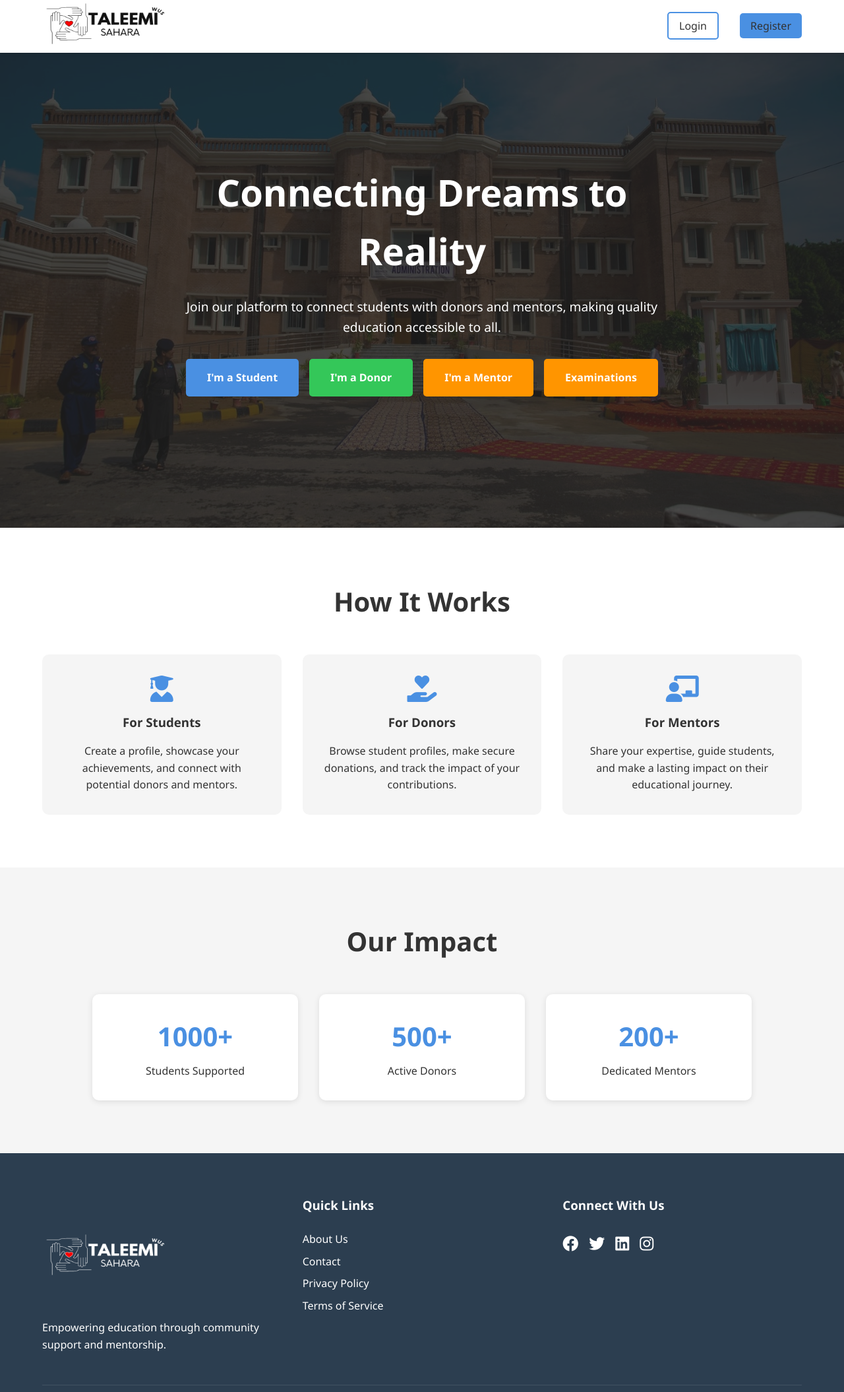
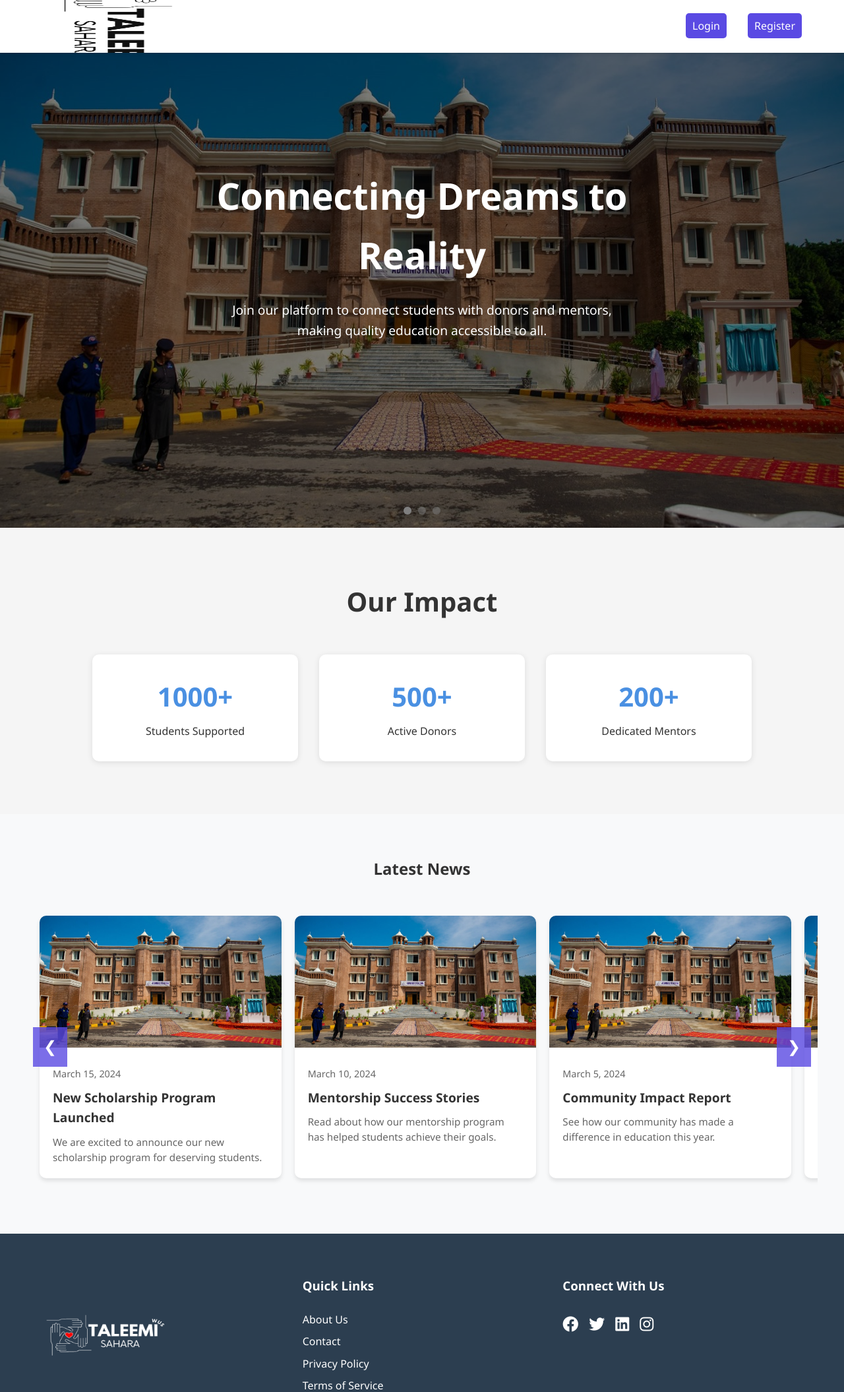
Before and after one commit to ZainUlBasit/TaleemiSahara-App, a PHP site: page / in a window 1280 px wide. Shown: the top 2110 px of the page at 66% size. Run offline with PHP 8.4, Linux system fonts and the light colour scheme.

Commit message:
Enhance layout and functionality across multiple dashboard pages, including updated button styles, improved navigation, and new components for better user experience. Also, replace logo image with an updated version.

```diff
--- /dev/null
+++ b/components/carousel.php
@@ -0,0 +1,154 @@
+<?php
+$images = [
+    './images/bgimage.jpg',
+    './images/bgimage.jpg',
+    './images/bgimage.jpg',
+];
+?>
+
+<style>
+    .custom-carousel {
+        width: 100vw;
+        position: relative;
+        max-width: 1500px;
+        margin: 0 auto;
+        height: 100vh;
+        overflow: hidden;
+    }
+
+    .carousel-container {
+        display: flex;
+        transition: transform 0.5s ease-in-out;
+        height: 100%;
+    }
+
+    .carousel-slide {
+        min-width: 100%;
+        height: 100%;
+    }
+
+    .carousel-slide img {
+        width: 100%;
+        height: 100%;
+        object-fit: cover;
+    }
+
+    .carousel-button {
+        position: absolute;
+        top: 50%;
+        transform: translateY(-50%);
+        background: rgba(0, 0, 0, 0.5);
+        color: white;
+        padding: 1rem;
+        cursor: pointer;
+        border: none;
+        font-size: 1.5rem;
+        transition: background-color 0.3s;
+    }
+
+    .carousel-button:hover {
+        background: rgba(0, 0, 0, 0.8);
+    }
+
+    .carousel-prev {
+        left: 10px;
+    }
+
+    .carousel-next {
+        right: 10px;
+    }
+
+    .carousel-indicators {
+        position: absolute;
+        bottom: 20px;
+        left: 50%;
+        transform: translateX(-50%);
+        display: flex;
+        gap: 10px;
+    }
+
+    .carousel-indicator {
+        width: 12px;
+        height: 12px;
+        border-radius: 50%;
+        background: rgba(255, 255, 255, 0.5);
+        cursor: pointer;
+        transition: background-color 0.3s;
+    }
+
+    .carousel-indicator.active {
+        background: white;
+    }
+</style>
+
+<div class="custom-carousel">
+    <div
+        class="hero-overlay"
+        style="
+            background-color: black;
+            background-size: cover;
+            background-position: center;
+            position: absolute;
+            top: 0;
+            left: 0;
+            width: 100%;
+            height: 100%;
+            opacity: 0.5;
+            z-index: 1;
+          "></div>
+
+    <div class="hero-content" style="position: absolute; z-index: 2; top: 50%; left: 50%; transform: translate(-50%, -50%);">
+        <h1 style="color: white">Connecting Dreams to Reality</h1>
+        <p style="color: white">
+            Join our platform to connect students with donors and mentors,
+            making quality education accessible to all.
+        </p>
+    </div>
+
+    <div class="carousel-container">
+        <?php foreach ($images as $index => $image): ?>
+            <div class="carousel-slide">
+                <img src="<?php echo $image; ?>" alt="Slide <?php echo $index + 1; ?>">
+            </div>
+        <?php endforeach; ?>
+    </div>
+
+    <div class="carousel-indicators">
+        <?php for ($i = 0; $i < count($images); $i++): ?>
+            <div class="carousel-indicator <?php echo $i === 0 ? 'active' : ''; ?>"
+                onclick="goToSlide(<?php echo $i; ?>)"></div>
+        <?php endfor; ?>
+    </div>
+</div>
+
+<script>
+    let currentSlide = 0;
+    const slides = document.querySelectorAll('.carousel-slide');
+    const indicators = document.querySelectorAll('.carousel-indicator');
+    const container = document.querySelector('.carousel-container');
+
+    function updateCarousel() {
+        container.style.transform = `translateX(-${currentSlide * 100}%)`;
+        indicators.forEach((indicator, index) => {
+            indicator.classList.toggle('active', index === currentSlide);
+        });
+    }
+
+    function nextSlide() {
+        currentSlide = (currentSlide + 1) % slides.length;
+        updateCarousel();
+    }
+
+    function prevSlide() {
+        currentSlide = (currentSlide - 1 + slides.length) % slides.length;
+        updateCarousel();
+    }
+
+    function goToSlide(index) {
+        currentSlide = index;
+        updateCarousel();
+    }
+
+    // Auto-advance slides every 5 seconds
+    setInterval(nextSlide, 5000);
+</script>
--- /dev/null
+++ b/components/news-carousel.php
@@ -0,0 +1,192 @@
+<?php
+$news_items = [
+    [
+        'title' => 'New Scholarship Program Launched',
+        'description' => 'We are excited to announce our new scholarship program for deserving students.',
+        'date' => 'March 15, 2024',
+        'image' => './images/bgimage.jpg'
+    ],
+    [
+        'title' => 'Mentorship Success Stories',
+        'description' => 'Read about how our mentorship program has helped students achieve their goals.',
+        'date' => 'March 10, 2024',
+        'image' => './images/bgimage.jpg'
+    ],
+    [
+        'title' => 'Community Impact Report',
+        'description' => 'See how our community has made a difference in education this year.',
+        'date' => 'March 5, 2024',
+        'image' => './images/bgimage.jpg'
+    ],
+    [
+        'title' => 'Community Impact Report',
+        'description' => 'See how our community has made a difference in education this year.',
+        'date' => 'March 5, 2024',
+        'image' => './images/bgimage.jpg'
+    ],
+    [
+        'title' => 'Community Impact Report',
+        'description' => 'See how our community has made a difference in education this year.',
+        'date' => 'March 5, 2024',
+        'image' => './images/bgimage.jpg'
+    ]
+];
+?>
+
+<style>
+    .news-section {
+        padding: 4rem 0;
+        background-color: #f8f9fa;
+    }
+
+    .news-section h2 {
+        text-align: center;
+        margin-bottom: 2rem;
+        color: #333;
+    }
+
+    .news-carousel {
+        position: relative;
+        max-width: 1200px;
+        margin: 0 auto;
+        overflow: hidden;
+    }
+
+    .news-container {
+        display: flex;
+        transition: transform 0.5s ease-in-out;
+        gap: 20px;
+        padding: 20px;
+    }
+
+    .news-card {
+        min-width: calc(33.333% - 20px);
+        background: white;
+        border-radius: 10px;
+        box-shadow: 0 4px 6px rgba(0, 0, 0, 0.1);
+        overflow: hidden;
+        transition: transform 0.3s ease;
+    }
+
+    .news-card:hover {
+        transform: translateY(-5px);
+    }
+
+    .news-image {
+        width: 100%;
+        height: 200px;
+        object-fit: cover;
+    }
+
+    .news-content {
+        padding: 20px;
+    }
+
+    .news-date {
+        color: #666;
+        font-size: 0.9rem;
+        margin-bottom: 10px;
+    }
+
+    .news-title {
+        font-size: 1.2rem;
+        font-weight: bold;
+        margin-bottom: 10px;
+        color: #333;
+    }
+
+    .news-description {
+        color: #666;
+        font-size: 0.95rem;
+        line-height: 1.5;
+    }
+
+    .news-button {
+        position: absolute;
+        top: 50%;
+        transform: translateY(-50%);
+        background: rgba(90, 74, 227, 0.8);
+        color: white;
+        padding: 1rem;
+        cursor: pointer;
+        border: none;
+        font-size: 1.5rem;
+        transition: background-color 0.3s;
+        z-index: 2;
+    }
+
+    .news-button:hover {
+        background: rgba(90, 74, 227, 1);
+    }
+
+    .news-prev {
+        left: 10px;
+    }
+
+    .news-next {
+        right: 10px;
+    }
+
+    @media (max-width: 768px) {
+        .news-card {
+            min-width: calc(50% - 20px);
+        }
+    }
+
+    @media (max-width: 480px) {
+        .news-card {
+            min-width: calc(100% - 20px);
+        }
+    }
+</style>
+
+<section class="news-section">
+    <h2>Latest News</h2>
+    <div class="news-carousel">
+        <div class="news-container">
+            <?php foreach ($news_items as $news): ?>
+                <div class="news-card">
+                    <img src="<?php echo $news['image']; ?>" alt="<?php echo $news['title']; ?>" class="news-image">
+                    <div class="news-content">
+                        <div class="news-date"><?php echo $news['date']; ?></div>
+                        <h3 class="news-title"><?php echo $news['title']; ?></h3>
+                        <p class="news-description"><?php echo $news['description']; ?></p>
+                    </div>
+                </div>
+            <?php endforeach; ?>
+        </div>
+        <button class="news-button news-prev" onclick="prevNews()">❮</button>
+        <button class="news-button news-next" onclick="nextNews()">❯</button>
+    </div>
+</section>
+
+<script>
+    let currentNewsIndex = 0;
+    const newsCards = document.querySelectorAll('.news-card');
+    const newsContainer = document.querySelector('.news-container');
+    const cardsPerView = window.innerWidth <= 480 ? 1 : window.innerWidth <= 768 ? 2 : 3;
+
+    function updateNewsCarousel() {
+        const offset = currentNewsIndex * (100 / cardsPerView);
+        newsContainer.style.transform = `translateX(-${offset}%)`;
+    }
+
+    function nextNews() {
+        const maxIndex = newsCards.length - cardsPerView;
+        currentNewsIndex = Math.min(currentNewsIndex + 1, maxIndex);
+        updateNewsCarousel();
+    }
+
+    function prevNews() {
+        currentNewsIndex = Math.max(currentNewsIndex - 1, 0);
+        updateNewsCarousel();
+    }
+
+    // Update cards per view on window resize
+    window.addEventListener('resize', () => {
+        const newCardsPerView = window.innerWidth <= 480 ? 1 : window.innerWidth <= 768 ? 2 : 3;
+        if (newCardsPerView !== cardsPerView) {
+            updateNewsCarousel();
+        }
+    });
+</script>
--- a/dashboard/student-mentors.php
+++ b/dashboard/student-mentors.php
@@ -63,6 +63,7 @@
 
 <!DOCTYPE html>
 <html lang="en">
+
 <head>
     <meta charset="UTF-8">
     <meta name="viewport" content="width=device-width, initial-scale=1.0">
@@ -177,6 +178,7 @@
         }
     </style>
 </head>
+
 <body>
     <header>
         <nav class="navbar">
@@ -188,7 +190,6 @@
                 <li><a href="student-profile.php">Profile</a></li>
                 <li><a href="student-scholarships.php">Scholarships</a></li>
                 <li><a href="student-mentors.php" class="active">Mentors</a></li>
-                <li><a href="student-messages.php" class="notification-badge" data-count="<?php echo $unread_messages; ?>">Messages</a></li>
                 <li><a href="../logout.php">Logout</a></li>
             </ul>
         </nav>
@@ -288,4 +289,5 @@
 
     <script src="../js/main.js"></script>
 </body>
+
 </html>
--- a/dashboard/student-profile.php
+++ b/dashboard/student-profile.php
@@ -26,6 +26,7 @@
 
 <!DOCTYPE html>
 <html lang="en">
+
 <head>
     <meta charset="UTF-8">
     <meta name="viewport" content="width=device-width, initial-scale=1.0">
@@ -107,6 +108,7 @@
         }
     </style>
 </head>
+
 <body>
     <header>
         <nav class="navbar">
@@ -118,7 +120,6 @@
                 <li><a href="student-profile.php" class="active">Profile</a></li>
                 <li><a href="student-scholarships.php">Scholarships</a></li>
                 <li><a href="student-mentors.php">Mentors</a></li>
-                <li><a href="student-messages.php" class="notification-badge" data-count="<?php echo $unread_messages; ?>">Messages</a></li>
                 <li><a href="../logout.php">Logout</a></li>
             </ul>
         </nav>
@@ -191,4 +192,5 @@
 
     <script src="../js/main.js"></script>
 </body>
+
 </html>
--- a/dashboard/student-scholarships.php
+++ b/dashboard/student-scholarships.php
@@ -45,6 +45,7 @@
 
 <!DOCTYPE html>
 <html lang="en">
+
 <head>
     <meta charset="UTF-8">
     <meta name="viewport" content="width=device-width, initial-scale=1.0">
@@ -164,6 +165,7 @@
         }
     </style>
 </head>
+
 <body>
     <header>
         <nav class="navbar">
@@ -175,7 +177,6 @@
                 <li><a href="student-profile.php">Profile</a></li>
                 <li><a href="student-scholarships.php" class="active">Scholarships</a></li>
                 <li><a href="student-mentors.php">Mentors</a></li>
-                <li><a href="student-messages.php" class="notification-badge" data-count="<?php echo $unread_messages; ?>">Messages</a></li>
                 <li><a href="../logout.php">Logout</a></li>
             </ul>
         </nav>
@@ -242,4 +243,5 @@
 
     <script src="../js/main.js"></script>
 </body>
+
 </html>
--- a/dashboard/student.php
+++ b/dashboard/student.php
@@ -44,6 +44,7 @@
 
 <!DOCTYPE html>
 <html lang="en">
+
 <head>
     <meta charset="UTF-8">
     <meta name="viewport" content="width=device-width, initial-scale=1.0">
@@ -177,6 +178,7 @@
         }
     </style>
 </head>
+
 <body>
     <header>
         <nav class="navbar">
@@ -187,7 +189,6 @@
                 <li><a href="student-profile.php">Profile</a></li>
                 <li><a href="student-scholarships.php">Scholarships</a></li>
                 <li><a href="student-mentors.php">Mentors</a></li>
-                <li><a href="student-messages.php" class="notification-badge" data-count="<?php echo $unread_messages; ?>">Messages</a></li>
                 <li><a href="../logout.php">Logout</a></li>
             </ul>
         </nav>
@@ -281,4 +282,5 @@
 
     <script src="../js/main.js"></script>
 </body>
+
 </html>
--- a/index.php
+++ b/index.php
@@ -50,14 +50,15 @@
           <li><a href="#students">Students</a></li>
           <li><a href="#donors">Donors</a></li>
           <li><a href="#mentors">Mentors</a></li> -->
-        <li><a href="login.php" class="btn-login">Login</a></li>
-        <li><a href="register.php" class="btn-register">Register</a></li>
+        <li><a href="login.php" style="background-color: #5a4ae3; color:white; padding: 8px 10px; border-radius: 5px;">Login</a></li>
+        <li><a href="register.php" style="background-color: #5a4ae3; color:white; padding: 8px 10px; border-radius: 5px;">Register</a></li>
       </ul>
     </nav>
   </header>
 
   <main>
-    <section id="hero" class="hero-section">
+    <?php include 'components/carousel.php'; ?>
+    <!-- <section id="hero" class="hero-section">
       <div
         class="hero-overlay"
         style="
@@ -112,16 +113,6 @@
           <a href="register.php?type=mentor" class="btn btn-tertiary">I'm a Mentor</a>
           <a href="register.php?type=mentor" class="btn btn-tertiary">Examinations</a>
         </div>
-      </div>
-    </section>
-
-    <section id="features" class="features-section">
-      <h2>How It Works</h2>
-      <div class="features-grid">
-        <div class="feature-card">
-          <i class="fas fa-user-graduate"></i>
-          <h3>For Students</h3>
-          <p>
         Create a profile, showcase your achievements, and connect with
         potential donors and mentors.
         </p>
@@ -143,7 +134,7 @@
         </p>
       </div>
       </div>
-    </section>
+    </section> -->
 
     <section id="impact" class="impact-section">
       <h2>Our Impact</h2>
@@ -162,6 +153,8 @@
         </div>
       </div>
     </section>
+
+    <?php include 'components/news-carousel.php'; ?>
   </main>
 
   <footer>
@@ -198,6 +191,7 @@
   </footer>
 
   <script src="js/main.js"></script>
+  <script src="js/index.js"></script>
 </body>
 
 </html>
```
Also changed, not shown: dashboard/donor.php (+25 -32 lines), images/logo.png. Lines whose indentation alone changed are shown as unchanged.
